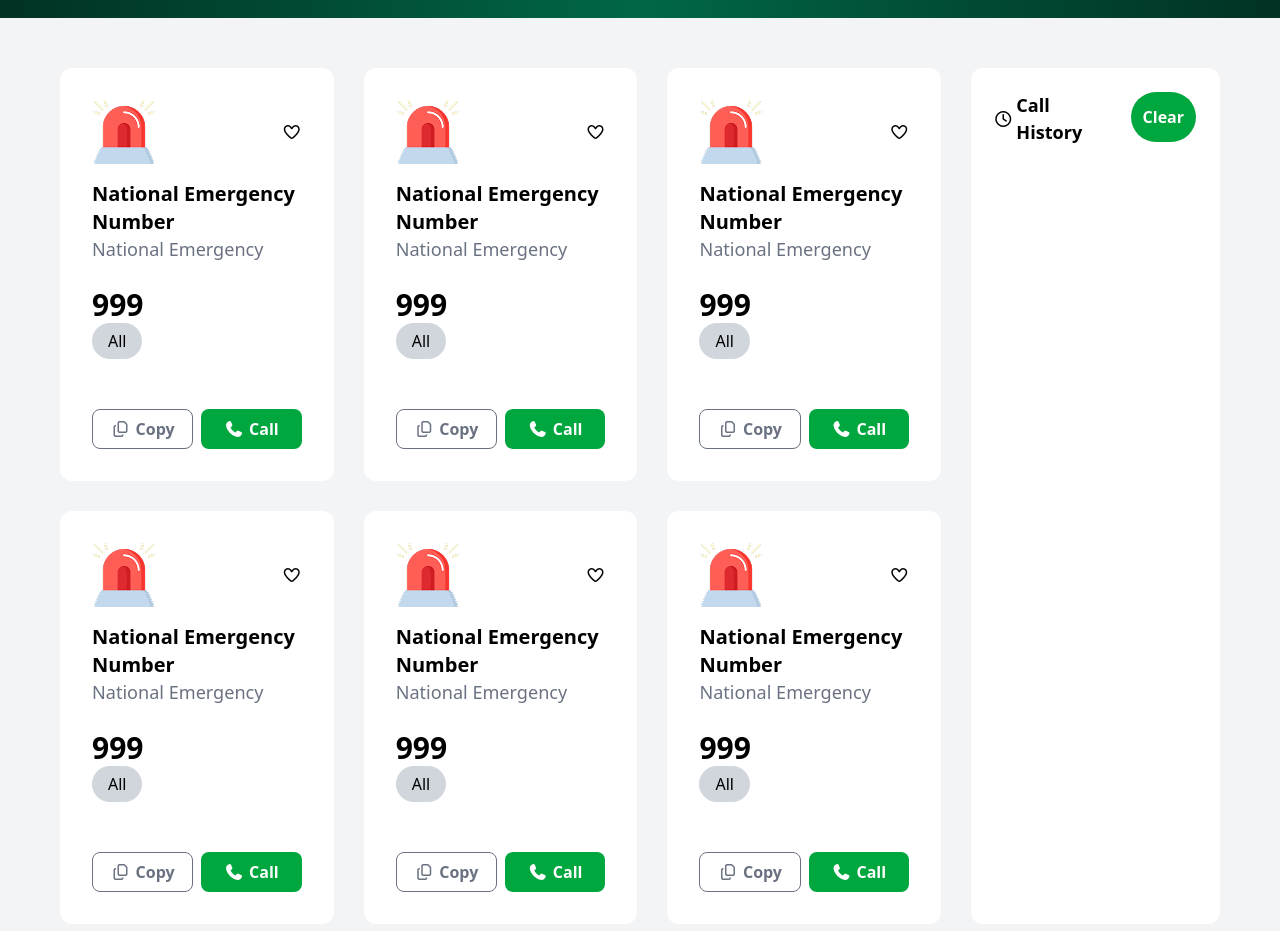
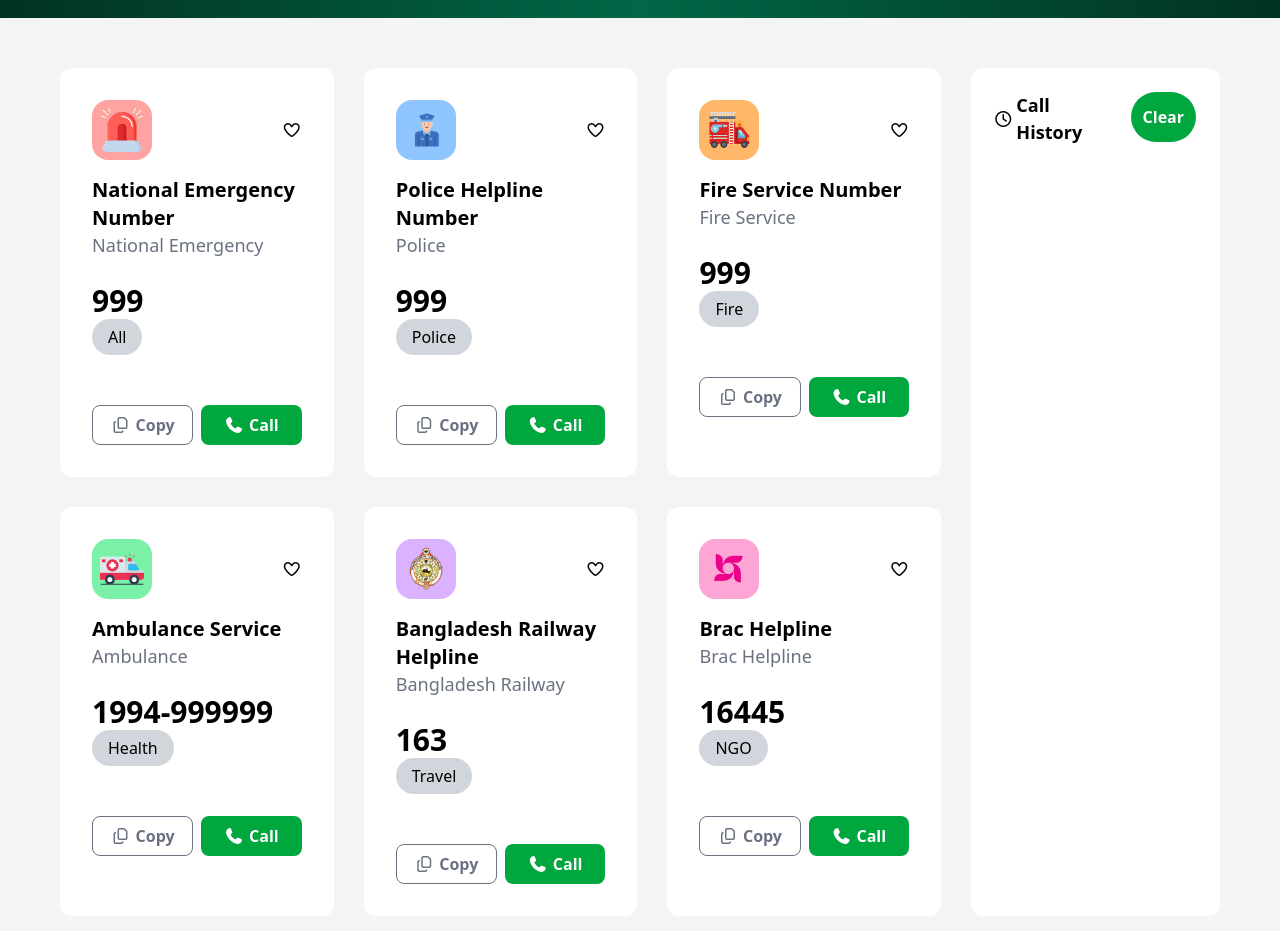
Before and after one commit to mdemonhossain6631/B12-A5-Emergency-Hotline-main, a plain HTML site: page index.html in a window 1280 px wide. Shown: the part 327-1258 px from the top of the page. Drawn offline with nearby package versions, Linux system fonts and the light colour scheme.

Commit message:
My 3rd commit

```diff
--- /dev/null
+++ b/callButton.js
@@ -0,0 +1,31 @@
+console.log ('call me')
+
+// Call Button Actions
+
+
+let serviceName = document.getElementsByClassName("service-name")[0].innerText;
+let serviceNumber = document.getElementsByClassName("service-number")[0].innerText;
+console.log(serviceNumber)
+let coinCount = parseInt(document.getElementById('coin-count').innerText);
+
+const callButton = document.getElementsByClassName('call-button')
+
+for(let button of callButton){
+    button.addEventListener('click', function(){
+
+    if(coinCount >= 20){
+        coinCount -= 20 ;
+        alert('📞'+ serviceName + ' >>> ' +serviceNumber+' ')
+
+         document.getElementById('coin-count').innerText = coinCount;
+
+    }
+    else {
+
+        return alert('❌>>> You Have Not Enough Coins')
+
+
+    }
+
+})
+}
--- /dev/null
+++ b/copyButton.js
@@ -0,0 +1,5 @@
+
+// Copy Button Actions
+
+const copyCount = document.getElementById("copy-count")
+const copyButton = document.getElementById("copy-button")
--- a/index.html
+++ b/index.html
@@ -23,10 +23,10 @@
             <img src="./assets/heart.png" class="w-[22px] h-[22px]" alt="">
             </button>
             <button class="bg-[#41ff6b1a] flex w-[106px] h-[52px] rounded-full justify-center items-center">
-            <p class="text-xl font-bold mr-3">100</p>
-            <img src="./assets/coin.png" class="w-[22px] h-[22px]"  alt="">
+            <p id="coin-count" class="text-xl font-bold mr-3">100</p>
+            <img src="./assets/coin.png" class=" w-[22px] h-[22px]"  alt="">
             </button>
-            <button class=" bg-[#00A63E]  w-[127px] h-[52px] rounded-full text-white font-bold justify-center items-center"><span class="mr-[5px]">2</span>Copy</button>
+            <button class=" bg-[#00A63E]  w-[127px] h-[52px] rounded-full text-white font-bold justify-center items-center"><span id="copy-count" class="mr-[5px]">0</span>Copy</button>
         </div>
     </section>
 
@@ -42,21 +42,21 @@
 
     <!-- Main Section -->
      <section class=" lg:flex justify-between gap-[30px] pt-[50px] pb-[70px] lg:pl-[60px] lg:pr-[60px]">
-        <div class=" card-section grid grid-cols-1 md:grid-cols-2 lg:grid-cols-3 gap-[30px] pb-[30px] max-w-[full] mx-auto">
+        <div class=" allCard grid grid-cols-1 md:grid-cols-2 lg:grid-cols-3 gap-[30px] pb-[30px] max-w-[full] mx-auto">
 
 
             <div class=" bg-white inline-block p-[32px] rounded-xl">
                 <div class="flex justify-between items-center mb-[16px]">
-                    <img src="./assets/emergency.png" alt="">
+                    <img src="./assets/emergency.png" class="w-[60px] h-[60px] p-2 bg-red-300 rounded-2xl" alt="">
                     <i class="fa-regular fa-heart love-icon"></i>
                 </div>
-                <h1 class="sm:text-[14px] lg:text-xl font-bold" >National Emergency Number</h1>
+                <h1 class="service-name sm:text-[14px] lg:text-xl font-bold" >National Emergency Number</h1>
                 <p class="sm:text-[12px] lg:text-[1.13rem] text-gray-500 mb-[24px]">National Emergency</p>
-                <h1 class="text-3xl font-bold" >999</h1>
+                <h1 class="service-number text-3xl font-bold" >999</h1>
                 <button class="bg-gray-300 py-[6px] px-[16px] rounded-full justify-center items-center" >All</button>
                 <div class="flex justify-between gap-[8px] mt-[50px]">
-                    <button class=" hover:bg-yellow-200 border flex w-[135px] h-[40px] rounded-lg justify-center items-center  text-gray-500 font-semibold mr-2px"><span class="mr-[5px]"><i class="fa-regular fa-copy"></i></span>Copy</button>
-                    <button class="bg-green-600 hover:bg-green-500 flex w-[135px] h-[40px] rounded-lg justify-center items-center  text-white font-semibold"><span class="mr-[5px]"><i class="fa-solid fa-phone"></i></span>Call</button>
+                    <button class="copy-button hover:bg-yellow-200 border flex w-[135px] h-[40px] rounded-lg justify-center items-center  text-gray-500 font-semibold mr-2px"><span class="mr-[5px]"><i class="fa-regular fa-copy"></i></span>Copy</button>
+                    <button  class="bg-green-600 call-button hover:bg-green-500 flex w-[135px] h-[40px] rounded-lg justify-center items-center  text-white font-semibold"><span class="mr-[5px]"><i class="fa-solid fa-phone"></i></span>Call</button>
                 </div>
             </div>
 
@@ -65,13 +65,30 @@
 
             <div class=" bg-white inline-block p-[32px] rounded-xl">
                 <div class="flex justify-between items-center mb-[16px]">
-                    <img src="./assets/emergency.png" alt="">
+                    <img src="./assets/police.png" class="w-[60px] h-[60px] p-2 bg-blue-300 rounded-2xl" alt="">
                     <i class="fa-regular fa-heart love-icon"></i>
                 </div>
-                <h1 class="sm:text-[14px] lg:text-xl font-bold" >National Emergency Number</h1>
-                <p class="sm:text-[12px] lg:text-[1.13rem] text-gray-500 mb-[24px]">National Emergency</p>
+                <h1 class="service-name sm:text-[14px] lg:text-xl font-bold" >Police Helpline Number</h1>
+                <p class="sm:text-[12px] lg:text-[1.13rem] text-gray-500 mb-[24px]">Police</p>
+                <h1  class="service-number text-3xl font-bold" >999</h1>
+                <button class="bg-gray-300 py-[6px] px-[16px] rounded-full justify-center items-center" >Police</button>
+                <div class="flex justify-between gap-[8px] mt-[50px]">
+                    <button class=" copy-button hover:bg-yellow-200 border flex w-[135px] h-[40px] rounded-lg justify-center items-center  text-gray-500 font-semibold mr-2px"><span class="mr-[5px]"><i class="fa-regular fa-copy"></i></span>Copy</button>
+                    <button class="bg-green-600 call-button hover:bg-green-500 flex w-[135px] h-[40px] rounded-lg justify-center items-center  text-white font-semibold"><span class="mr-[5px]"><i class="fa-solid fa-phone"></i></span>Call</button>
+                </div>
+            </div>
+
+
+
+            <div class=" bg-white inline-block p-[32px] rounded-xl">
+                <div class="flex justify-between items-center mb-[16px]">
+                    <img src="./assets/fire-service.png" class="w-[60px] h-[60px] p-2 bg-orange-300 rounded-2xl" alt="">
+                    <i class="fa-regular fa-heart love-icon"></i>
+                </div>
+                <h1 class="sm:text-[14px] lg:text-xl font-bold" >Fire Service Number</h1>
+                <p class="sm:text-[12px] lg:text-[1.13rem] text-gray-500 mb-[24px]">Fire Service</p>
                 <h1 class="text-3xl font-bold" >999</h1>
-                <button class="bg-gray-300 py-[6px] px-[16px] rounded-full justify-center items-center" >All</button>
+                <button class="bg-gray-300 py-[6px] px-[16px] rounded-full justify-center items-center" >Fire</button>
                 <div class="flex justify-between gap-[8px] mt-[50px]">
                     <button class=" hover:bg-yellow-200 border flex w-[135px] h-[40px] rounded-lg justify-center items-center  text-gray-500 font-semibold mr-2px"><span class="mr-[5px]"><i class="fa-regular fa-copy"></i></span>Copy</button>
                     <button class="bg-green-600 hover:bg-green-500 flex w-[135px] h-[40px] rounded-lg justify-center items-center  text-white font-semibold"><span class="mr-[5px]"><i class="fa-solid fa-phone"></i></span>Call</button>
@@ -82,13 +99,13 @@
 
             <div class=" bg-white inline-block p-[32px] rounded-xl">
                 <div class="flex justify-between items-center mb-[16px]">
-                    <img src="./assets/emergency.png" alt="">
+                    <img src="./assets/ambulance.png" class="w-[60px] h-[60px] p-2 bg-green-300 rounded-2xl" alt="">
                     <i class="fa-regular fa-heart love-icon"></i>
                 </div>
-                <h1 class="sm:text-[14px] lg:text-xl font-bold" >National Emergency Number</h1>
-                <p class="sm:text-[12px] lg:text-[1.13rem] text-gray-500 mb-[24px]">National Emergency</p>
-                <h1 class="text-3xl font-bold" >999</h1>
-                <button class="bg-gray-300 py-[6px] px-[16px] rounded-full justify-center items-center" >All</button>
+                <h1 class="sm:text-[14px] lg:text-xl font-bold" >Ambulance Service</h1>
+                <p class="sm:text-[12px] lg:text-[1.13rem] text-gray-500 mb-[24px]">Ambulance</p>
+                <h1 class="text-3xl font-bold" >1994-999999</h1>
+                <button class="bg-gray-300 py-[6px] px-[16px] rounded-full justify-center items-center" >Health</button>
                 <div class="flex justify-between gap-[8px] mt-[50px]">
                     <button class=" hover:bg-yellow-200 border flex w-[135px] h-[40px] rounded-lg justify-center items-center  text-gray-500 font-semibold mr-2px"><span class="mr-[5px]"><i class="fa-regular fa-copy"></i></span>Copy</button>
                     <button class="bg-green-600 hover:bg-green-500 flex w-[135px] h-[40px] rounded-lg justify-center items-center  text-white font-semibold"><span class="mr-[5px]"><i class="fa-solid fa-phone"></i></span>Call</button>
@@ -99,30 +116,13 @@
 
             <div class=" bg-white inline-block p-[32px] rounded-xl">
                 <div class="flex justify-between items-center mb-[16px]">
-                    <img src="./assets/emergency.png" alt="">
+                    <img src="./assets/Bangladesh-Railway.png" class="w-[60px] h-[60px] p-2 bg-purple-300 rounded-2xl" alt="">
                     <i class="fa-regular fa-heart love-icon"></i>
                 </div>
-                <h1 class="sm:text-[14px] lg:text-xl font-bold" >National Emergency Number</h1>
-                <p class="sm:text-[12px] lg:text-[1.13rem] text-gray-500 mb-[24px]">National Emergency</p>
-                <h1 class="text-3xl font-bold" >999</h1>
-                <button class="bg-gray-300 py-[6px] px-[16px] rounded-full justify-center items-center" >All</button>
-                <div class="flex justify-between gap-[8px] mt-[50px]">
-                    <button class=" hover:bg-yellow-200 border flex w-[135px] h-[40px] rounded-lg justify-center items-center  text-gray-500 font-semibold mr-2px"><span class="mr-[5px]"><i class="fa-regular fa-copy"></i></span>Copy</button>
-                    <button class="bg-green-600 hover:bg-green-500 flex w-[135px] h-[40px] rounded-lg justify-center items-center  text-white font-semibold"><span class="mr-[5px]"><i class="fa-solid fa-phone"></i></span>Call</button>
-                </div>
-            </div>
-
-
-
-            <div class=" bg-white inline-block p-[32px] rounded-xl">
-                <div class="flex justify-between items-center mb-[16px]">
-                    <img src="./assets/emergency.png" alt="">
-                    <i class="fa-regular fa-heart love-icon"></i>
-                </div>
-                <h1 class="sm:text-[14px] lg:text-xl font-bold" >National Emergency Number</h1>
-                <p class="sm:text-[12px] lg:text-[1.13rem] text-gray-500 mb-[24px]">National Emergency</p>
-                <h1 class="text-3xl font-bold" >999</h1>
-                <button class="bg-gray-300 py-[6px] px-[16px] rounded-full justify-center items-center" >All</button>
+                <h1 class="sm:text-[14px] lg:text-xl font-bold" >Bangladesh Railway Helpline</h1>
+                <p class="sm:text-[12px] lg:text-[1.13rem] text-gray-500 mb-[24px]">Bangladesh Railway</p>
+                <h1 class="text-3xl font-bold" >163</h1>
+                <button class="bg-gray-300 py-[6px] px-[16px] rounded-full justify-center items-center" >Travel</button>
                 <div class="flex justify-between gap-[8px] mt-[50px]">
                     <button class=" hover:bg-yellow-200 border flex w-[135px] h-[40px] rounded-lg justify-center items-center  text-gray-500 font-semibold mr-2px"><span class="mr-[5px]"><i class="fa-regular fa-copy"></i></span>Copy</button>
                     <button class="bg-green-600 hover:bg-green-500 flex w-[135px] h-[40px] rounded-lg justify-center items-center  text-white font-semibold"><span class="mr-[5px]"><i class="fa-solid fa-phone"></i></span>Call</button>
@@ -132,13 +132,13 @@
 
             <div class=" bg-white inline-block p-[32px] rounded-xl">
                 <div class="flex justify-between items-center mb-[16px]">
-                    <img src="./assets/emergency.png" alt="">
+                    <img src="./assets/brac.png" class="w-[60px] h-[60px] p-2 bg-pink-300 rounded-2xl" alt="">
                     <i class="fa-regular fa-heart love-icon"></i>
                 </div>
-                <h1 class="sm:text-[14px] lg:text-xl font-bold" >National Emergency Number</h1>
-                <p class="sm:text-[12px] lg:text-[1.13rem] text-gray-500 mb-[24px]">National Emergency</p>
-                <h1 class="text-3xl font-bold" >999</h1>
-                <button class="bg-gray-300 py-[6px] px-[16px] rounded-full justify-center items-center" >All</button>
+                <h1 class="sm:text-[14px] lg:text-xl font-bold" >Brac Helpline</h1>
+                <p class="sm:text-[12px] lg:text-[1.13rem] text-gray-500 mb-[24px]">Brac Helpline</p>
+                <h1 class="text-3xl font-bold" >16445</h1>
+                <button class="bg-gray-300 py-[6px] px-[16px] rounded-full justify-center items-center" >NGO</button>
                 <div class="flex justify-between gap-[8px] mt-[50px]">
                     <button class=" hover:bg-yellow-200 border flex w-[135px] h-[40px] rounded-lg justify-center items-center  text-gray-500 font-semibold mr-2px"><span class="mr-[5px]"><i class="fa-regular fa-copy"></i></span>Copy</button>
                     <button class="bg-green-600 hover:bg-green-500 flex w-[135px] h-[40px] rounded-lg justify-center items-center  text-white font-semibold"><span class="mr-[5px]"><i class="fa-solid fa-phone"></i></span>Call</button>
@@ -165,5 +165,7 @@
 
 
     <script src="./script.js"></script>
+    <script src="./callButton.js"></script>
+    <script src="./copyButton.js"></script>
 </body>
 </html>
```
